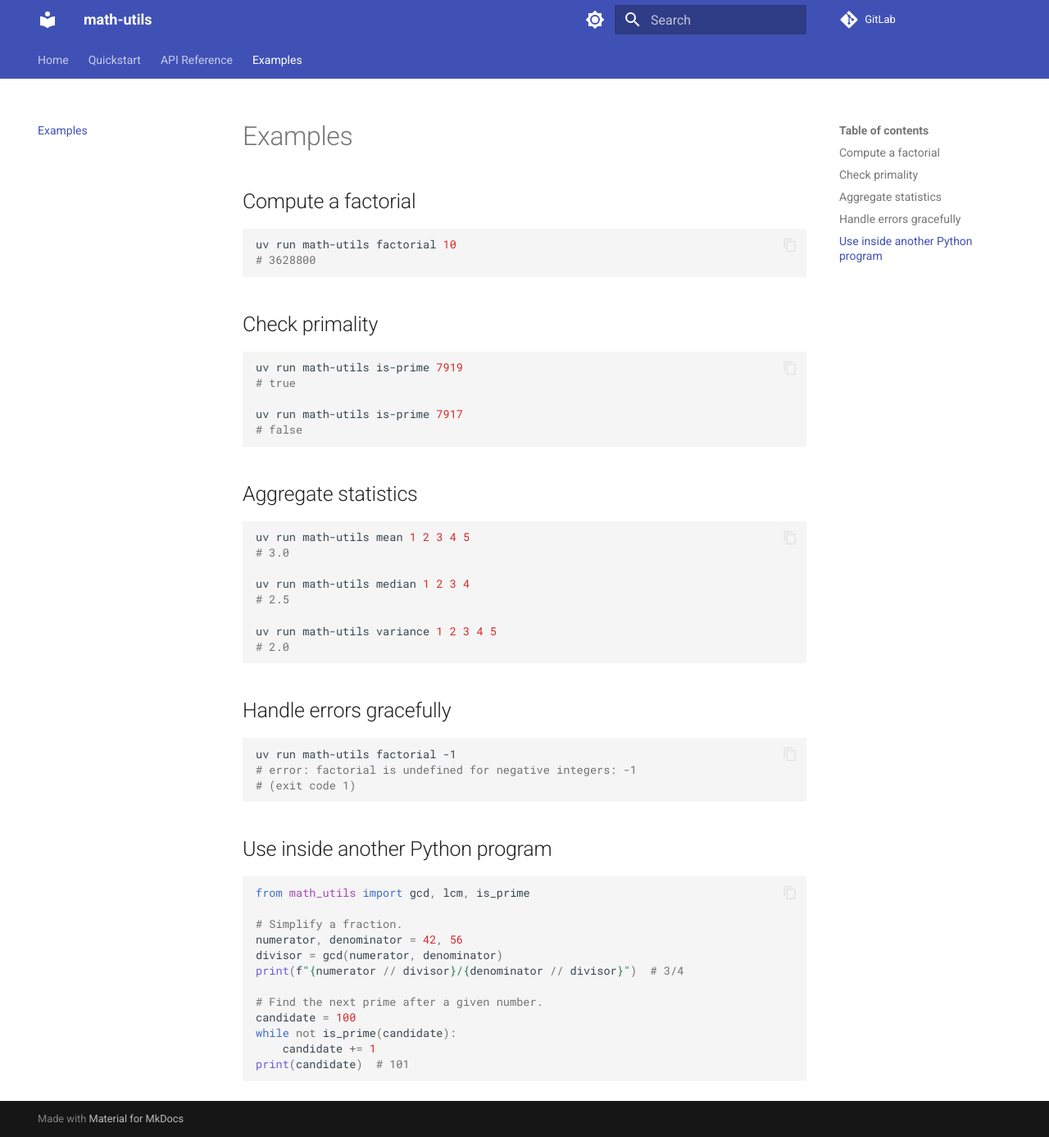
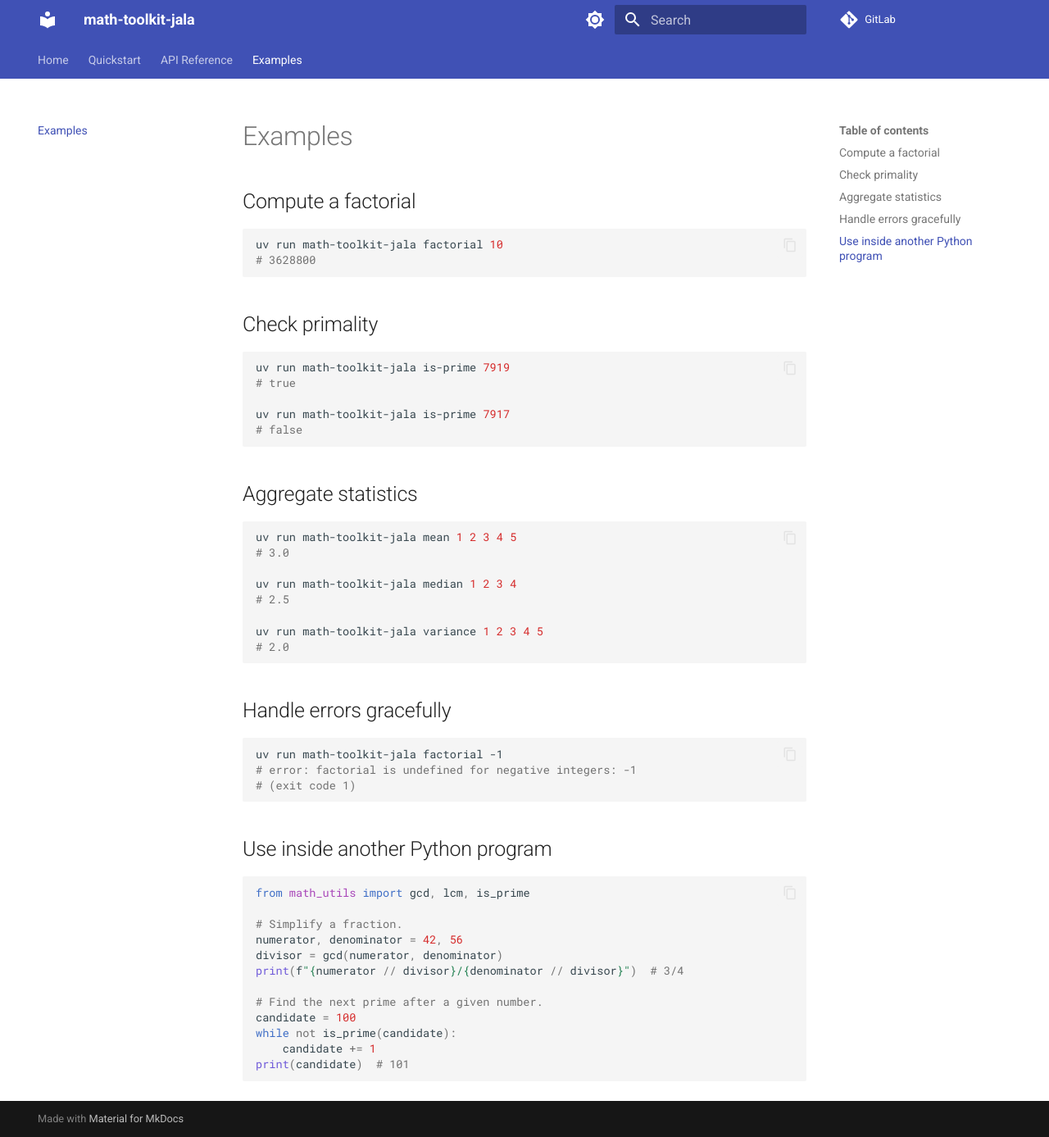
Before and after one commit to JalaU-Labs/python-architecture-lab-week-02, an MkDocs documentation site: the page built from docs/examples.md, in a window 1280 px wide and 1387 px high. Shown: the whole window at 82% size. Built offline with MkDocs 1.6.1 and Material for MkDocs 9.7.7, drawn with Linux system fonts in a browser that asks for light colours; comment, search, counter and statistics services are not loaded.

Commit message:
docs: update all references to the new distribution name

````diff
--- a/docs/examples.md
+++ b/docs/examples.md
@@ -3,37 +3,37 @@
 ## Compute a factorial
 
 ```bash
-uv run math-utils factorial 10
+uv run math-toolkit-jala factorial 10
 # 3628800
 ```
 
 ## Check primality
 
 ```bash
-uv run math-utils is-prime 7919
+uv run math-toolkit-jala is-prime 7919
 # true
 
-uv run math-utils is-prime 7917
+uv run math-toolkit-jala is-prime 7917
 # false
 ```
 
 ## Aggregate statistics
 
 ```bash
-uv run math-utils mean 1 2 3 4 5
+uv run math-toolkit-jala mean 1 2 3 4 5
 # 3.0
 
-uv run math-utils median 1 2 3 4
+uv run math-toolkit-jala median 1 2 3 4
 # 2.5
 
-uv run math-utils variance 1 2 3 4 5
+uv run math-toolkit-jala variance 1 2 3 4 5
 # 2.0
 ```
 
 ## Handle errors gracefully
 
 ```bash
-uv run math-utils factorial -1
+uv run math-toolkit-jala factorial -1
 # error: factorial is undefined for negative integers: -1
 # (exit code 1)
 ```
--- a/mkdocs.yml
+++ b/mkdocs.yml
@@ -1,4 +1,4 @@
-site_name: math-utils
+site_name: math-toolkit-jala
 site_description: Mathematical utilities built with professional software architecture practices.
 site_author: Diego Alejandro Botina
 repo_url: https://gitlab.com/jala-university1/cohort-5/ES.CSSD-245.GA.T2.26.M2/SD/group-b/individual-laboratories/alejandro-botina/week-02/python-architecture-lab-week-02
````
Also changed, not shown: README.md (+13 -13 lines), docs/index.md (+1 -1 lines), docs/quickstart.md (+3 -3 lines).
